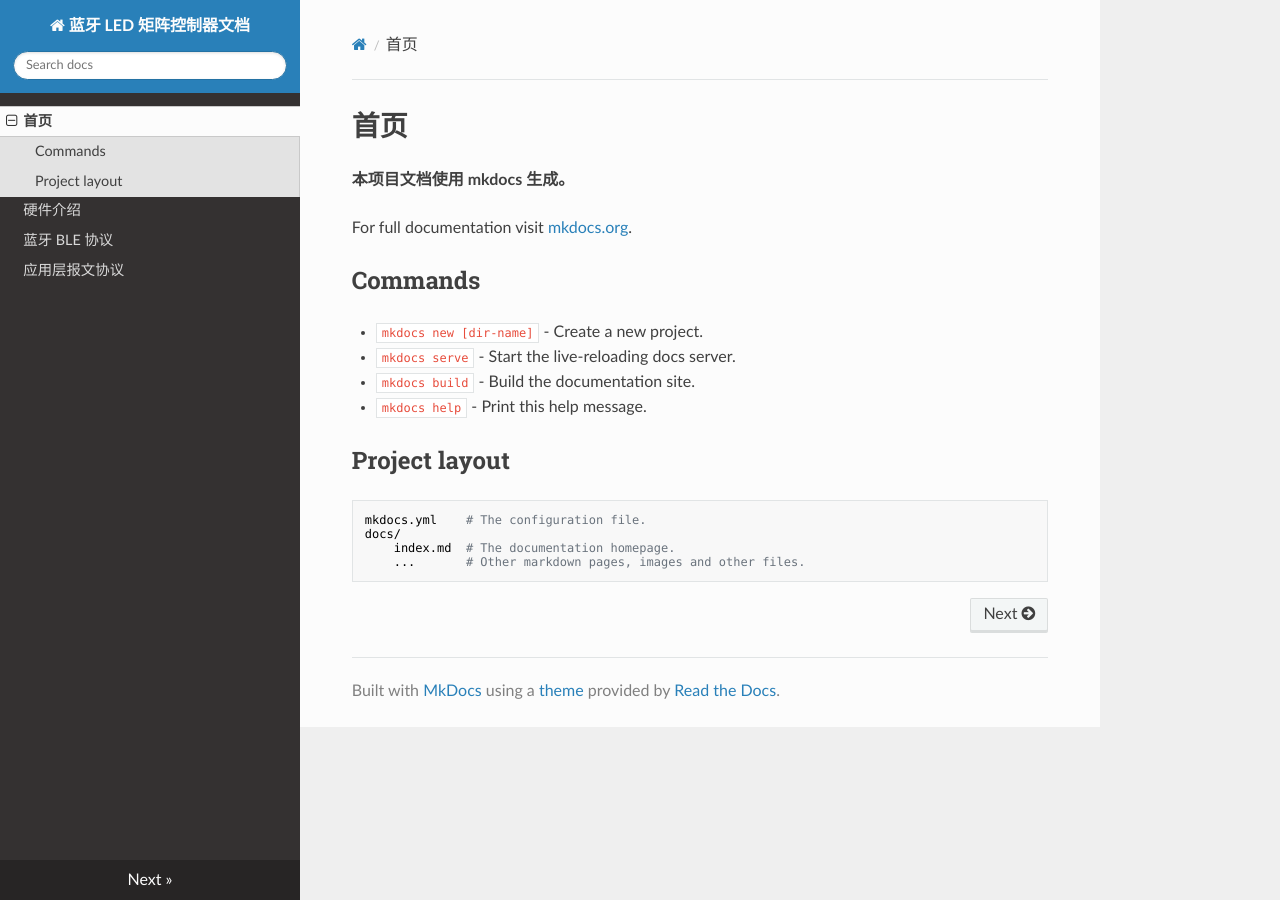
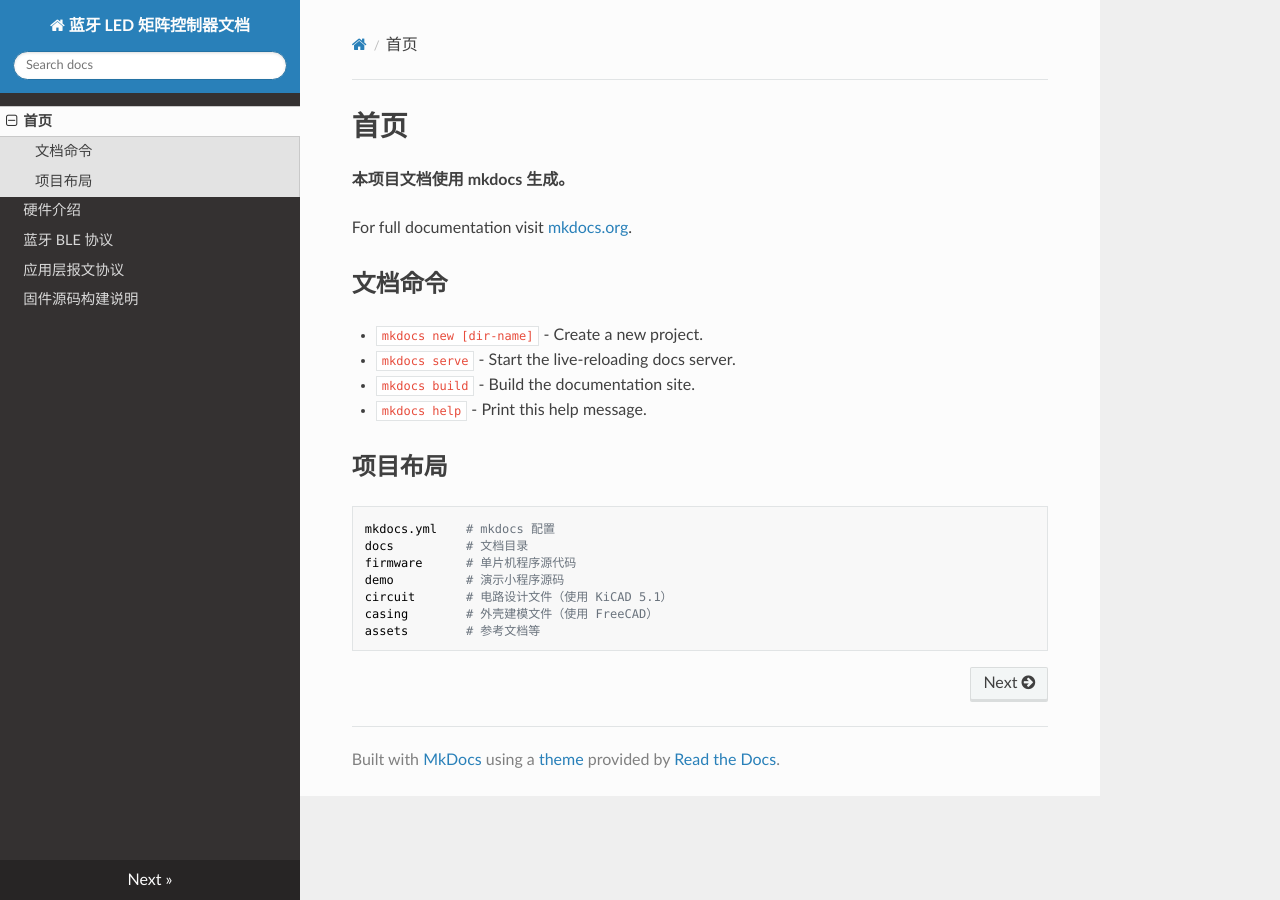
Before and after one commit to oldrev/led-matrix, an MkDocs documentation site: the page built from docs/index.md, in a window 1280 px wide. Built offline with MkDocs 1.6.1, drawn with Linux system fonts in a browser that asks for light colours; nearby versions of some CDN libraries.

Commit message:
完善文档

```diff
--- a/docs/index.md
+++ b/docs/index.md
@@ -4,16 +4,19 @@
 
 For full documentation visit [mkdocs.org](https://mkdocs.org).
 
-## Commands
+## 文档命令
 
 * `mkdocs new [dir-name]` - Create a new project.
 * `mkdocs serve` - Start the live-reloading docs server.
 * `mkdocs build` - Build the documentation site.
 * `mkdocs help` - Print this help message.
 
-## Project layout
+## 项目布局
 
-    mkdocs.yml    # The configuration file.
-    docs/
-        index.md  # The documentation homepage.
-        ...       # Other markdown pages, images and other files.
+    mkdocs.yml    # mkdocs 配置
+    docs          # 文档目录
+    firmware      # 单片机程序源代码
+    demo          # 演示小程序源码
+    circuit       # 电路设计文件（使用 KiCAD 5.1）
+    casing        # 外壳建模文件（使用 FreeCAD）
+    assets        # 参考文档等
--- a/mkdocs.yml
+++ b/mkdocs.yml
@@ -9,3 +9,4 @@ nav:
     - 硬件介绍: hardware.md
     - 蓝牙 BLE 协议: ble_protocol.md
     - 应用层报文协议: packages.md
+    - 固件源码构建说明: fw_build.md
```
Also changed, not shown: docs/fw_build.md (added, +35 -0 lines).
